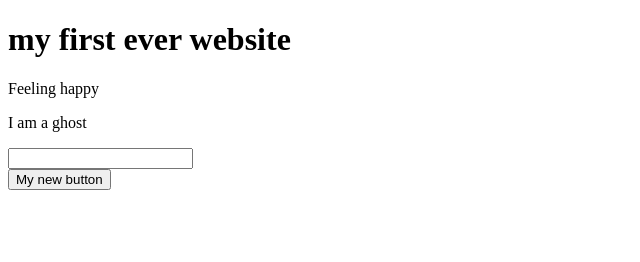
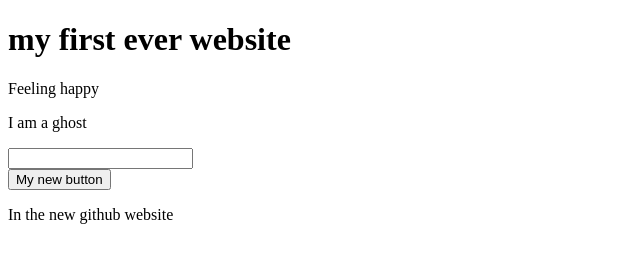
Before and after one commit to Hadika25/my-first-website, a plain HTML site: page index.html in a window 1280 px wide. Shown: the whole page, without its empty margins (0-640 px from the left). Drawn offline with Linux system fonts and the light colour scheme.

Commit message:
Update index.html

```diff
--- a/index.html
+++ b/index.html
@@ -13,5 +13,6 @@
 <input type="">
 <br>
 <button>My new button</button>
+    <p>In the new github website</p>
 </body>
 </html>
```
